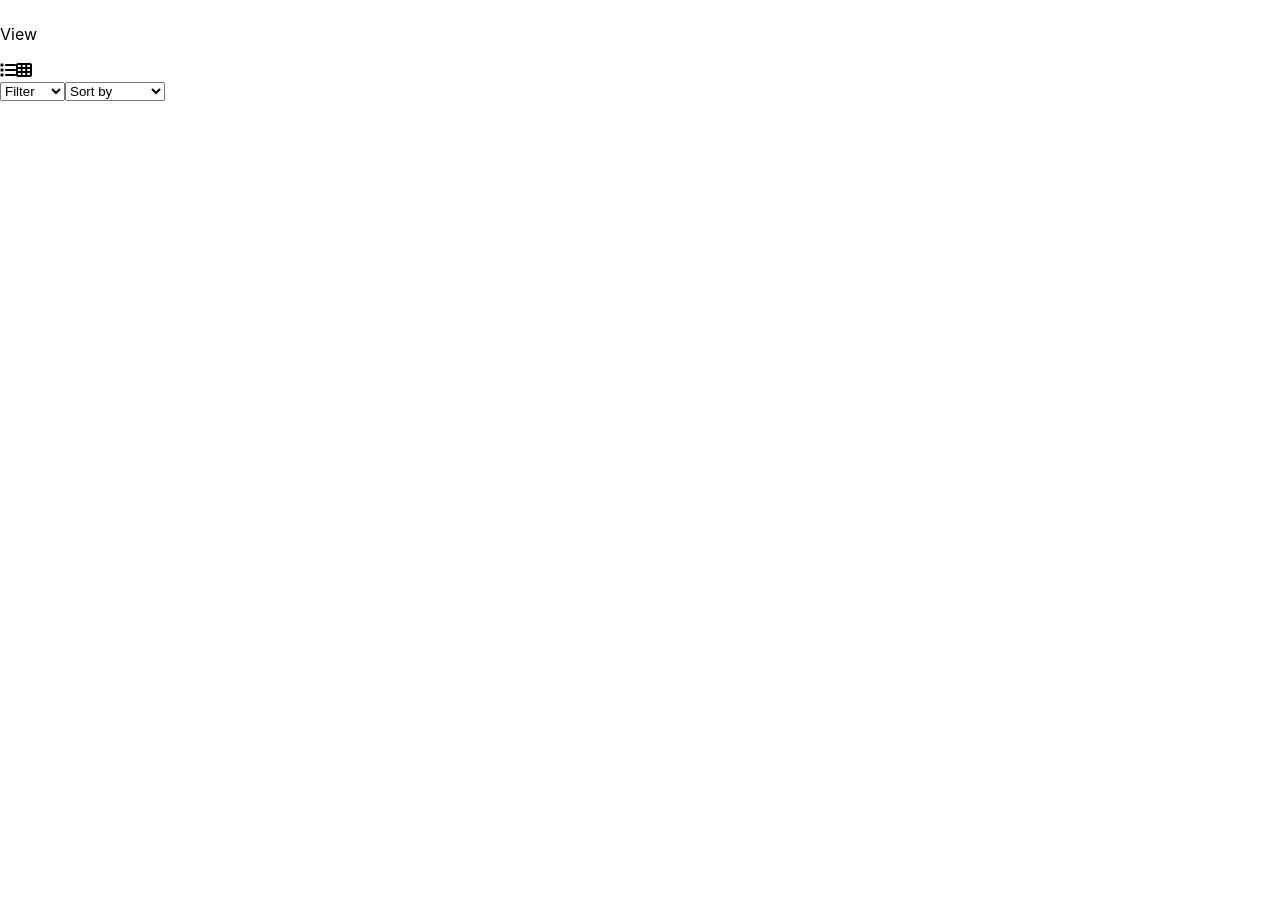
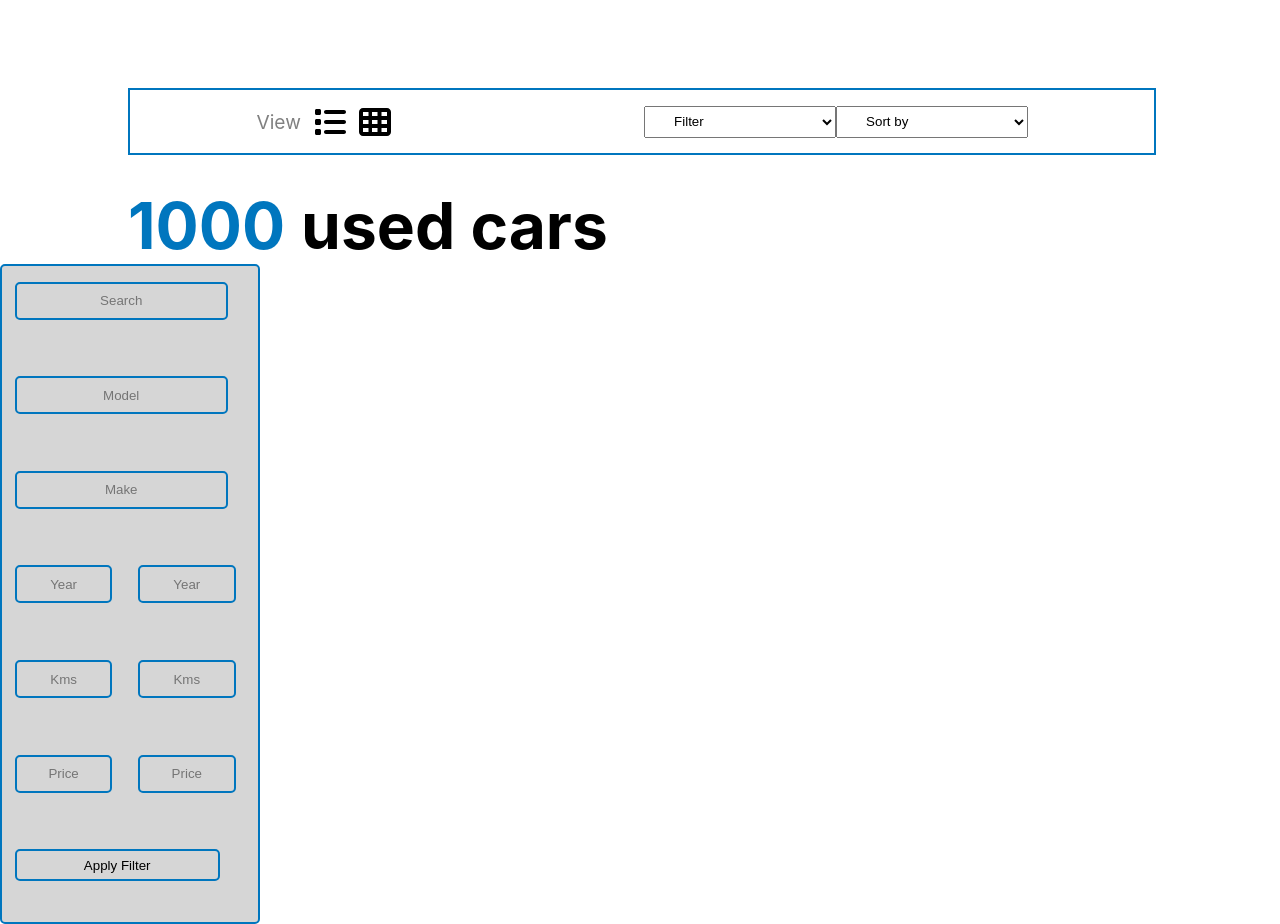
Before and after one commit to Melvin-n/turners-ux, a React (Create React App) app: page /cars in a window 1280 px wide. Shown: the part 1239-2163 px from the top of the page. Before the commit the page ends 1340 px from the top, so only its background shows below. Built offline with nearby package versions, Linux system fonts and the light colour scheme.

Commit message:
added more to cars page

```diff
--- a/src/components/Cars.js
+++ b/src/components/Cars.js
@@ -1,9 +1,21 @@
-import React from 'react'
+import React, { useState } from 'react'
 import {faUser,  faHouse, faList, faTh} from '@fortawesome/free-solid-svg-icons'
 import { FontAwesomeIcon } from '@fortawesome/react-fontawesome'
 import '../css/cars.css'
 
+
 export default function Cars() {
+    const [search, setSearch] = useState('')
+    const [model, setModel] = useState('')
+    const [make, setMake] = useState('')
+    const [yearFrom, setYearFrom] = useState('')
+    const [yearTo, setYearTo] = useState('')
+    const [kmsFrom, setkmsFrom] = useState('')
+    const [kmsTo, setkmsTo] = useState('')
+    const [priceFrom, setPriceFrom] = useState('')
+    const [priceTo, setPriceTo] = useState('')
+
+
   return (
     <div>
         <header id='cars-header'>
@@ -29,12 +41,12 @@ export default function Cars() {
             </ul>
         </section>
 
-        <section id='search-form'>
+        <section id='search-section-view'>
             <div id='form-view-selection'>
                 <div id='form-selection-left'>
                     <p>View</p>
-                    <FontAwesomeIcon icon={faList} />
-                    <FontAwesomeIcon icon={faTh} />
+                    <FontAwesomeIcon className='form-selection-icon' icon={faList} />
+                    <FontAwesomeIcon className='form-selection-icon' icon={faTh} />
                 </div>
                 <div id='form-selection-right'>
                     <select name="filter" id="filter-select">
@@ -54,6 +66,25 @@ export default function Cars() {
                 </div>
             </div>
         </section>
+
+        <section>
+            <span id='car-amount'><h4 id='car-amount-number'>1000 </h4>  <h4 id='car-amount-text'>   used cars</h4></span>
+        </section>
+
+        <section id='search-form-results'>
+            <form id='search-form'>
+                <input type='text' className='search-form-input' value={search} onChange={(e) => setSearch(e.target.value)} placeholder='Search' />
+                <input type='text' className='search-form-input' value={model} onChange={(e) => setModel(e.target.value)} placeholder='Model' />
+                <input type='text' className='search-form-input' value={make} onChange={(e) => setMake(e.target.value)} placeholder='Make' />
+                <input type='text' className='search-form-input half-search-input' value={yearFrom} onChange={(e) => setYearFrom(e.target.value)} placeholder='Year' />
+                <input type='text' className='search-form-input half-search-input' value={yearTo} onChange={(e) => setYearTo(e.target.value)} placeholder='Year' />
+                <input type='text' className='search-form-input half-search-input' value={kmsFrom} onChange={(e) => setkmsFrom(e.target.value)} placeholder='Kms' />
+                <input type='text' className='search-form-input half-search-input' value={kmsTo} onChange={(e) => setkmsTo(e.target.value)} placeholder='Kms' />
+                <input type='text' className='search-form-input half-search-input' value={priceFrom} onChange={(e) => setPriceFrom(e.target.value)} placeholder='Price' />
+                <input type='text' className='search-form-input half-search-input' value={priceTo} onChange={(e) => setPriceTo(e.target.value)} placeholder='Price' />
+                <input type='submit' className='search-form-input' value='Apply Filter' />
+            </form>
+        </section>
     </div>
   )
 }
--- a/src/css/cars.css
+++ b/src/css/cars.css
@@ -138,3 +138,90 @@
     background: url('../../public/public_images/carPark\ .jpeg');
     background-size: cover;
 }
+
+
+
+/** CARS PAGE FORM/SEARCH AREA **/
+
+#form-view-selection {
+    border: 2px solid var(--main-blue);
+    display: flex;
+    flex-direction: row;
+    justify-content: space-around;
+    width: 80vw;
+    margin: 10vh 0 2vh 10vw;
+}
+
+#form-selection-left {
+    display: flex;
+    flex-direction: row;
+    align-items: center;
+    gap: 1vw;
+
+}
+
+#form-selection-left p {
+    color: grey;
+    font-size: 1.2em;
+}
+
+.form-selection-icon {
+    font-size: 2em;
+}
+
+#form-selection-right {
+    display: flex;
+    flex-direction: row;
+    align-items: center;
+}
+
+#form-selection-right select {
+    width: 15vw;
+    height: 4vh;
+    padding: 0 2vw;
+}
+
+#car-amount {
+    display: flex;
+    flex-direction: row;
+    font-size: 4em;
+    justify-content:flex-start;
+    margin-left: 10vw;
+    margin-top: 4vh;
+    padding: 0;
+    gap: 1rem;
+}
+
+#car-amount h4 {
+    margin: 0;
+}
+
+#car-amount-number {
+    color: var(--main-blue)
+}
+
+#search-form {
+    width: 20vw;
+    border: 2px solid var(--main-blue);
+    background-color: #d6d6d6;
+    border-radius: 5px;
+    height: 82vh;
+    display: flex;
+    flex-direction: row;
+    flex-wrap: wrap;
+}
+
+.search-form-input {
+    border: 2px solid var(--main-blue);
+    border-radius: 5px;
+    background-color: #d6d6d6;
+    outline: none;
+    width: 16vw;
+    height: 4vh;
+    margin: 2vh 1vw;
+    text-align: center;
+}
+
+.half-search-input {
+    width: 7vw;
+}
```
